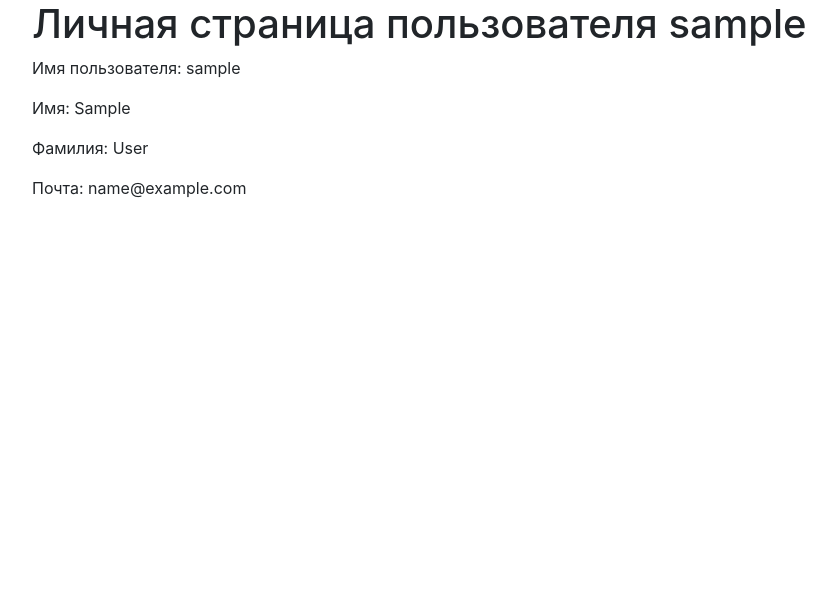
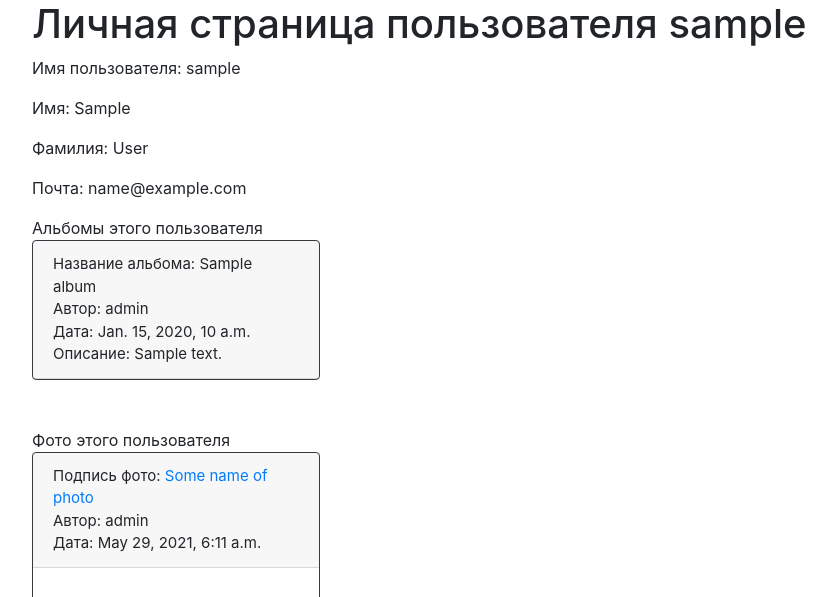
Before and after one commit to insanboss/exam_9, a Django app: template source/accounts/templates/user_detail.html in a window 1280 px wide. Shown: the part 38-635 px from the top of the page, without its empty margins (53-889 px from the left). Before the commit the page ends 236 px from the top, so only its background shows below. Run offline with Django 3.2, Linux system fonts and the light colour scheme; data comes from the database, SQL or seed files in the repository; tables that the repository leaves empty hold one stand-in row (values such as "Sample post"); the template is opened without the code that fills it: values that come from a table or form of the project are taken from there, most other values are stand-ins (such as "Sample title", 1, 10 or a date in 2020); some libraries are stand-ins or nearby versions.

Commit message:
* Реализован детальный просмотр пользователя и вывод на его странице список альбомов и фото

```diff
--- a/source/accounts/templates/user_detail.html
+++ b/source/accounts/templates/user_detail.html
@@ -18,7 +18,40 @@
     <p>Фамилия: {{ user_obj.last_name }}</p>
     <p>Почта: {{ user_obj.email }}</p>
 
+    <div>Альбомы этого пользователя</div>
 
+    {% for album in albums %}
+    <div class="guest_card card border-dark mb-5" style="max-width: 18rem;">
+              <div class="card-header">
+
+                  <span>Название альбома: {{ album.name }}</span>
+                  <div> Автор: {{ album.author_album }}</div>
+                  <div> Дата: {{ album.created_at }}</div>
+                  <div>Описание: {{ album.description }}</div>
+
+
+              </div>
+    </div>
+    {% endfor %}
+
+<div>Фото этого пользователя</div>
+
+{% for photo in photos %}
+            <div class="guest_card card border-dark mb-5" style="max-width: 18rem;">
+              <div class="card-header">
+
+                  <span>Подпись фото: <a href="{% url 'photos:photo_view' photo.pk %}">{{ photo.sign }}</a></span>
+                  <div> Автор: {{ photo.author_photo }}</div>
+                  <div> Дата: {{ photo.created_at }}</div>
+
+
+              </div>
+              <div class="card-body text-dark">
+                <h5 class="card-title"></h5>
+                    <img class="avatar" src="{{ photo.photo.url }}" width="250" height="250" alt="photos">
+              </div>
+            </div>
+        {% endfor %}
 
 
 
--- a/source/accounts/views.py
+++ b/source/accounts/views.py
@@ -33,8 +33,10 @@
     context_object_name = 'user_obj'
 
     def get_context_data(self, **kwargs):
-        reviews = self.get_object().reviews.all()
-        kwargs['reviews'] = reviews
+        photos = self.get_object().photos_author.all()
+        kwargs['photos'] = photos
+        albums = self.get_object().album_author.all()
+        kwargs['albums'] = albums
         return super().get_context_data(**kwargs)
 
 
```
